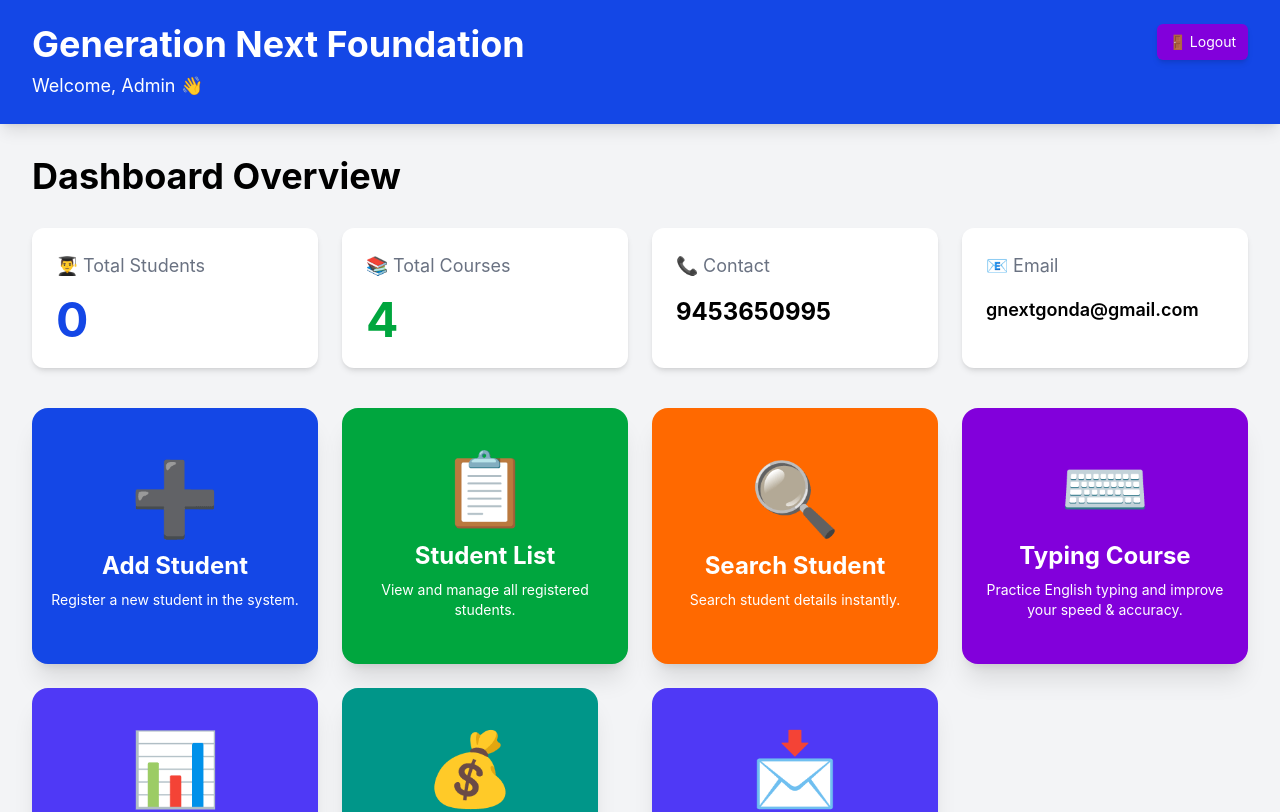
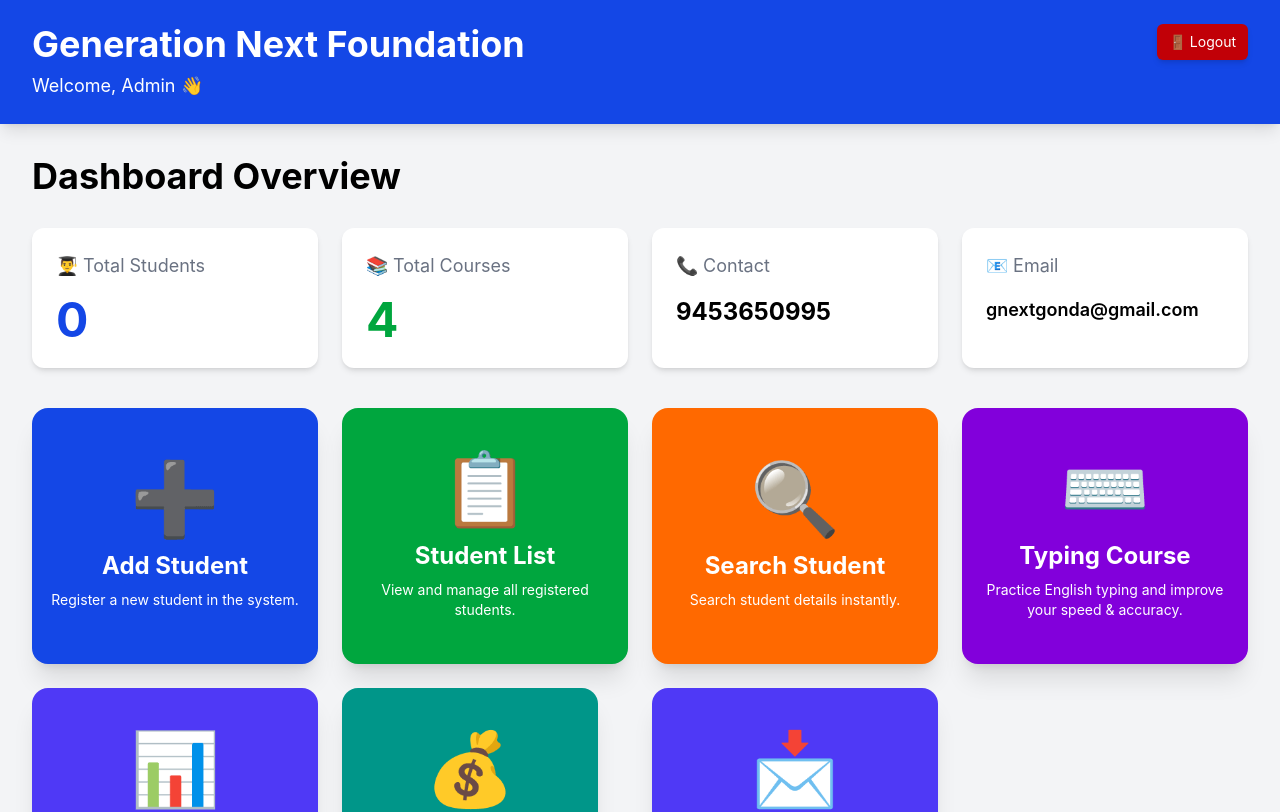
Before and after one commit to hardiksrivastava842-sketch/generation-next-foundation, a React (Vite) app: page /dashboard in a window 1280 px wide. Shown: the top 812 px of the page. Built offline with nearby package versions, Linux system fonts and the light colour scheme; no server answers; the database is empty.

Commit message:
change logout colour

```diff
--- a/src/pages/Dashboard.jsx
+++ b/src/pages/Dashboard.jsx
@@ -44,7 +44,7 @@ function Dashboard() {
 
     <button
       onClick={handleLogout}
-      className="bg-purple-700 hover:bg-red-700 text-white text-sm px-3 py-2 rounded-md shadow-md"
+      className="bg-red-700 hover:bg-red-700 text-white text-sm px-3 py-2 rounded-md shadow-md"
     >
       🚪 Logout
     </button>
```
